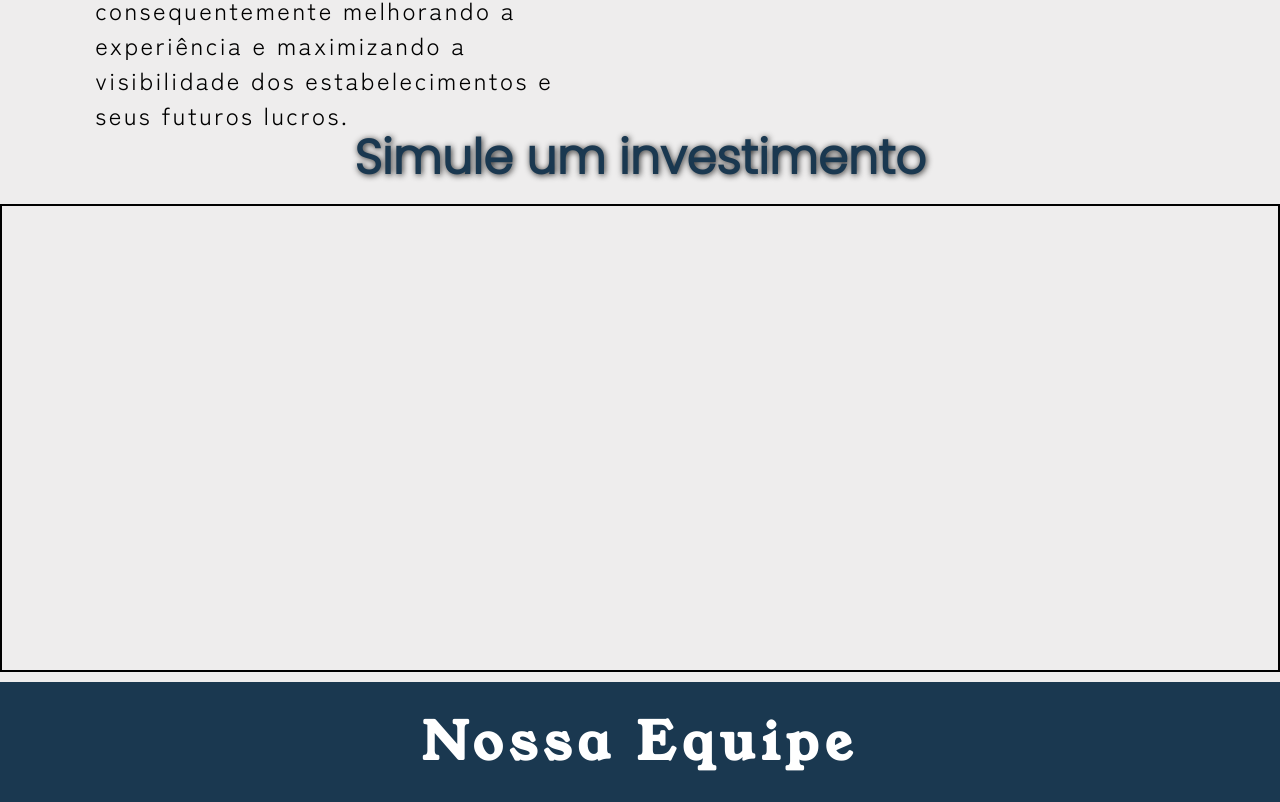
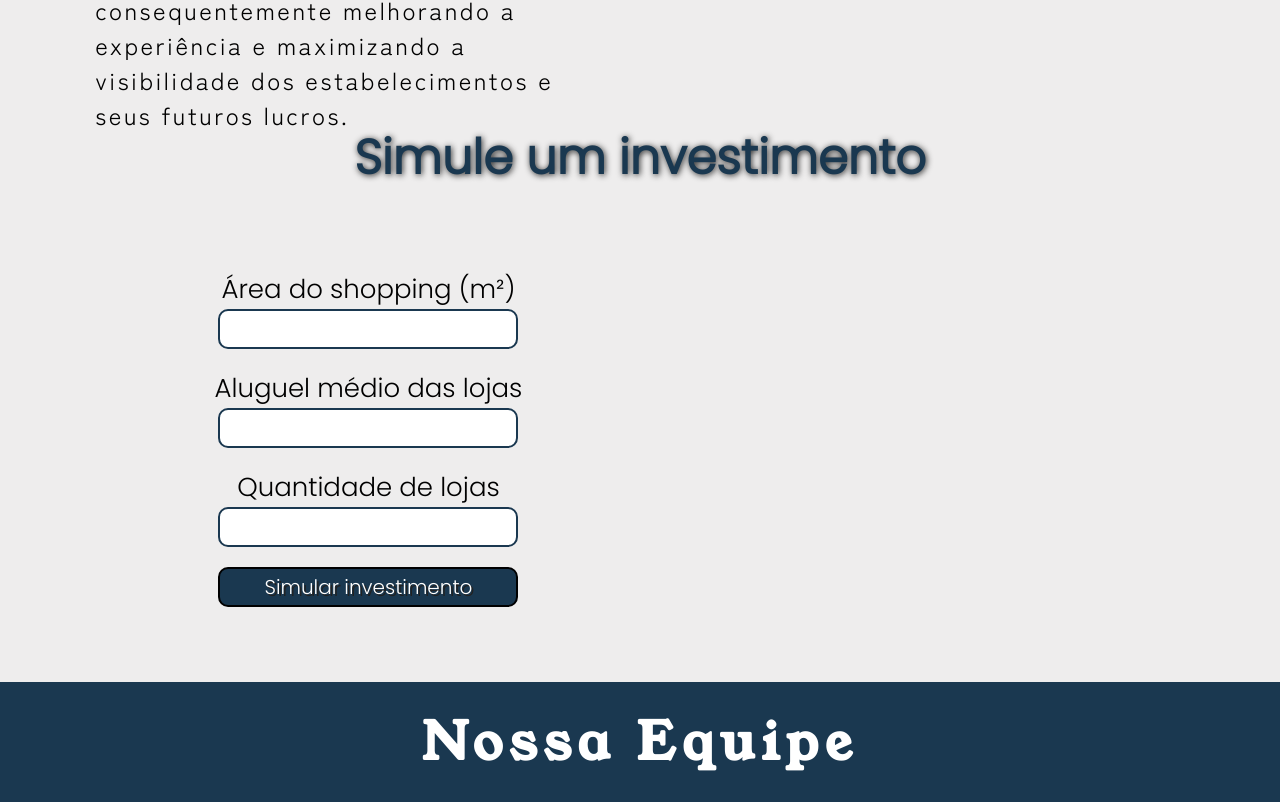
Before and after one commit to Projeto-Flux/Projeto-1Semestre-SPTECH, a plain HTML site: page Site Institucional - Flux/Lucas/index.html in a window 1280 px wide. Shown: the part 1478-2280 px from the top of the page. Drawn offline with Linux system fonts and the light colour scheme.

Commit message:
Implementando calculadora - Site Lucas

```diff
--- a/Site Institucional - Flux/Lucas/index.html
+++ b/Site Institucional - Flux/Lucas/index.html
@@ -30,6 +30,7 @@
             <div class="links">
                 <li><a class="cor1" href="#home">HOME</a></li>
                 <li><a class="cor1" href="#sobre">SOBRE NÓS</a></li>
+                <li><a class="cor1" href="#calculadora">SIMULE AQUI</a></li>
                 <li><a class="cor1" href="#equipe">EQUIPE</a></li>
                 <li><a class="cor1" href="#contato">CONTATO</a></li>
             </div>
@@ -76,16 +77,22 @@
         </div>
     </div>
 
-    <div class="calculadora">
+    <div class="calculadora" id="calculadora">
         <div class="calc-titulo">
             <h2>Simule um investimento</h2>
         </div>
         <div class="container-calculadora">
             <div class="col1-calc">
-
+                <span>Área do shopping (m²)</span>
+                <input id="input_area" type="number">
+                <span>Aluguel médio das lojas</span>
+                <input id="input_aluguel" type="number">
+                <span>Quantidade de lojas</span>
+                <input id="input_qtdLoja" type="number">
+                <button onclick="simularInvestimento()">Simular investimento</button>
             </div>
-            <div class="col2-calc">
-
+            <div class="col2-calc" id="estiloMensagem">
+                <div id="res"></div>
             </div>
         </div>
     </div>
@@ -142,7 +149,8 @@
                 <h3>Entre em contato!</h3>
                 <input type="text" class="inp-autor" placeholder="Autor">
                 <input type="text" class="inp-email" placeholder="Email">
-                <input type="text" class="inp-assunto" placeholder="Assunto">
+                <!-- <input type="text" class="inp-assunto" placeholder="Assunto"> -->
+                <textarea class="inp-assunto" id="" cols="30" rows="10"></textarea>
                 <button>Enviar</button> <br>
                 Ou se preferir
                 <a href="#">contato@flux.com</a>
@@ -185,6 +193,7 @@
                                 <div class="links">
                                     <li><a class="cor1" href="#home">HOME</a></li>
                                     <li><a class="cor1" href="#sobre">SOBRE NÓS</a></li>
+                                    <li><a class="cor1" href="#calculadora">SIMULE AQUI</a></li>
                                     <li><a class="cor1" href="#equipe">EQUIPE</a></li>
                                     <li><a class="cor1" href="#contato">CONTATO</a></li>
                                 </div>
@@ -198,6 +207,7 @@
                                 <div class="links">
                                     <li><a class="cor2" href="#home">HOME</a></li>
                                     <li><a class="cor2" href="#sobre">SOBRE NÓS</a></li>
+                                    <li><a class="cor2" href="#calculadora">SIMULE AQUI</a></li>
                                     <li><a class="cor2" href="#equipe">EQUIPE</a></li>
                                     <li><a class="cor2" href="#contato">CONTATO</a></li>
                                 </div>
@@ -211,6 +221,7 @@
                                 <div class="links">
                                     <li><a class="cor1" href="#home">HOME</a></li>
                                     <li><a class="cor1" href="#sobre">SOBRE NÓS</a></li>
+                                    <li><a class="cor1" href="#calculadora">SIMULE AQUI</a></li>
                                     <li><a class="cor1" href="#equipe">EQUIPE</a></li>
                                     <li><a class="cor1" href="#contato">CONTATO</a></li>
                                 </div>
@@ -224,10 +235,64 @@
                                 <div class="links">
                                     <li><a class="cor2" href="#home">HOME</a></li>
                                     <li><a class="cor2" href="#sobre">SOBRE NÓS</a></li>
+                                    <li><a class="cor2" href="#calculadora">SIMULE AQUI</a></li>
                                     <li><a class="cor2" href="#equipe">EQUIPE</a></li>
                                     <li><a class="cor2" href="#contato">CONTATO</a></li>
                                 </div>
                         `
         }
     });
+
+    function simularInvestimento(){
+        var area = Number(input_area.value);
+        var aluguel = Number(input_aluguel.value);
+        var qtdLojas = Number(input_qtdLoja.value);
+
+        var tamanhoAreaUtil = (area * 0.25) * 1000;// apenas 25% de um shopping é área util para instalar os sensores
+        var sensores; // quantidade de sensores
+        var custo; // custo da nossa instalação + disponibilidade do serviço
+        var lucroTotal = aluguel * qtdLojas; // lucro do shopping
+
+        if(area < 10){
+            sensores = tamanhoAreaUtil / 2;
+        }else if(area < 20){
+            sensores = tamanhoAreaUtil / 2.1;
+        }else if(area < 30){
+            sensores = tamanhoAreaUtil / 2.2;
+        }else if(area < 40){
+            sensores = tamanhoAreaUtil / 2.3;
+        }else if(area < 50){
+            sensores = tamanhoAreaUtil / 2.4;
+        }else if(area < 60){
+            sensores = tamanhoAreaUtil / 2.5;
+        }else if(area < 70){
+            sensores = tamanhoAreaUtil / 2.6;
+        }else if(area <= 100){
+            sensores = tamanhoAreaUtil / 3;
+        }else {
+            sensores = tamanhoAreaUtil / 3.2;
+        }
+
+        custo = (sensores*100);
+        var maoDeObra = custo * 0.5;
+
+        var retorno = (custo+maoDeObra) / (lucroTotal * 0.13);
+
+        sensores = sensores.toFixed(0);
+
+        res.innerHTML = `<span>
+            Seriam necessários ${sensores} sensores para cobrir seu shopping com uma ótima qualidade.<br>
+            Com base em nossa simulação acreditamos que você ganha cerca de R$${lucroTotal} apenas com os alugueis, com a implementação do nosso sistema você conseguiria reduzir 13% de seus clientes que desistem das compras, podendo chegar até R$${lucroTotal * 0.13} de ganho a mais com os alugueis mensais.<br>
+            Tendo um  investimento inicial de instalação de apenas R$${(maoDeObra + custo).toFixed(0)}. Você poderá esperar um retorno em aproximadamente ${retorno.toFixed(0)} meses.<br>
+            Além do ganho de uma melhor experiencia aos seu clientes, maior lucro aos lojistas e uma melhora na reputação de seu shopping.
+            </span>`;
+
+            estiloMensagem.style.backgroundColor = "#6085a3a3";
+            estiloMensagem.style.padding = "10px";
+            estiloMensagem.style.borderRadius = "10px 0 10px 0" ;
+
+        }
+
+
+
     </script>
--- a/Site Institucional - Flux/Lucas/style/style.css
+++ b/Site Institucional - Flux/Lucas/style/style.css
@@ -53,7 +53,7 @@ h1{
 }
 
 .header .links{
-    width: 500px;
+    width: 35vw;
     height: 75px;
     display: flex;
     justify-content: space-between;
@@ -243,11 +243,61 @@ h1{
     text-shadow: 1px 1px 6px #222;
 }
 .calculadora .container-calculadora{
-    width: 100%;
+    width: 70%;
     height: 100%;
-    border: solid 2px black;
     margin: 10px;
     padding: 10px;
+    display: flex;
+    align-items: center;
+}
+.container-calculadora .col1-calc{
+    display: flex;
+    flex-direction: column;
+    width: 50%;
+    align-items: center;
+    justify-content: center;
+}
+.col1-calc span{
+    font-size: 26px;
+}
+.container-calculadora .col1-calc input{
+    width: 300px;
+    height: 40px;
+    border-radius: 10px;
+    border: #1A3850 solid 2px;
+    margin-bottom: 20px;
+    padding: 15px;
+    font-size: 22px;
+}
+.col1-calc button{
+    width: 300px;
+    height: 40px;
+    border-radius: 10px;
+    border: solid 2px black;
+    background-color: #1A3850;
+    color: #FFF;
+    font-size: 20px;
+    text-shadow: 2px 2px #222;
+}
+.col1-calc button:hover{
+    box-shadow: 2px 2px 6px black;
+    cursor: pointer;
+}
+
+.container-calculadora .col2-calc{
+    display: flex;
+    flex-direction: column;
+    width: 75%;
+    height: 60%;
+    align-items: center;
+    justify-content: center;
+    margin-right: 5%;
+}
+.col2-calc span{
+    font-size: 18px;
+    letter-spacing: 1px;
+    color: black;
+    padding: 5px;
 }
 /* EQUIPE */
 
@@ -371,6 +421,7 @@ h1{
 }
 .formulario input{
     padding: 5px;
+    font-size: 16px;
 }
 .formulario button{
     background-color: #1A3850;
@@ -387,6 +438,12 @@ h1{
     color: #1A3850;
     font-size: 18px;
     text-decoration: none;
+}
+
+textarea{
+    padding: 10px;
+    resize: vertical;
+    font-size: 16px;
 }
 
 /* Footer */
```
